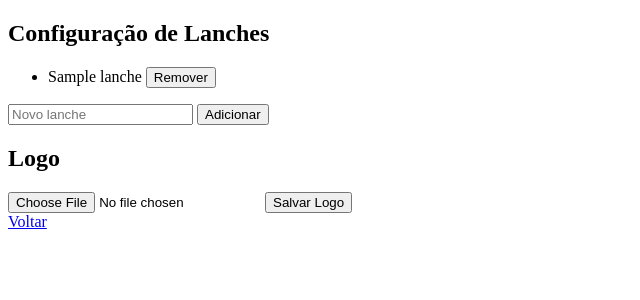
After one commit to santos-savio/sistema_pedidos_lanche, a Flask app: page /config in a window 1280 px wide. The commit adds this page. Shown: the top 300 px of the page, without its empty margins (0-640 px from the left). Run offline with Flask 3, Linux system fonts and the light colour scheme; tables that the repository leaves empty hold one stand-in row (values such as "Sample post").

Commit message:
* Adicionada tela de configuração para os tipos de lanche e logotipo * Atualizado o banco de dados para armazenar as opções de lanche

```diff
--- a/app.py
+++ b/app.py
@@ -1,4 +1,4 @@
-from flask import Flask, render_template, request, redirect, jsonify
+from flask import Flask, render_template, request, redirect, url_for
 import sqlite3
 from datetime import datetime
 import threading
@@ -7,7 +7,21 @@ import webbrowser
 app = Flask(__name__)
 
 def init_db():
-    with sqlite3.connect("vendas.db") as conn:
+    # Cria tabelas de lanches e configuração no banco.db
+    with sqlite3.connect("banco.db") as conn:
+        conn.execute("""
+            CREATE TABLE IF NOT EXISTS lanches (
+                id INTEGER PRIMARY KEY AUTOINCREMENT,
+                nome TEXT NOT NULL UNIQUE
+            )
+        """)
+        conn.execute("""
+            CREATE TABLE IF NOT EXISTS configuracao (
+                id INTEGER PRIMARY KEY,
+                logo_path TEXT
+            )
+        """)
+            # Cria tabela de pedidos no banco.db
         conn.execute("""
             CREATE TABLE IF NOT EXISTS pedidos (
                 id INTEGER PRIMARY KEY AUTOINCREMENT,
@@ -32,17 +46,19 @@ def shutdown_server():
     return "Servidor parado."
 
 def mensagem_inicial():
-    print("Sempre mantenha o arquivo vendas.db na mesma pasta do app.py.")
+    print("Sempre mantenha o arquivo banco.db na mesma pasta do app.py.")
 
 @app.route('/')
 def index():
-    with sqlite3.connect("vendas.db") as conn:
-        pedidos = conn.execute("SELECT * FROM pedidos WHERE visivel = 1 ORDER BY id DESC").fetchall()
-    return render_template("paginas/index.html", pedidos=pedidos)
+    with sqlite3.connect('banco.db') as conn:
+        pedidos = conn.execute('SELECT * FROM pedidos').fetchall()
+        lanches = conn.execute('SELECT nome FROM lanches').fetchall()
+        logo = conn.execute('SELECT logo_path FROM configuracao WHERE id=1').fetchone()
+    return render_template('paginas/index.html', pedidos=pedidos, lanches=lanches, logo=logo[0] if logo else None)
 
 @app.route('/view')
 def view():
-    with sqlite3.connect("vendas.db") as conn:
+    with sqlite3.connect("banco.db") as conn:
         pedidos = conn.execute("SELECT * FROM pedidos WHERE visivel = 1 ORDER BY id DESC").fetchall()
     return render_template("paginas/view.html", pedidos=pedidos)
 
@@ -53,33 +69,34 @@ def adicionar():
     observacao = request.form.get('observacao', '')  # Pega a observação do formulário, se não houver, define como vazio
     # observacao = "observação exemplo"
     hora = datetime.now().strftime("%H:%M:%S")
-    with sqlite3.connect("vendas.db") as conn:
+    with sqlite3.connect("banco.db") as conn:
         conn.execute("INSERT INTO pedidos (cliente, lanche, observacao, status, hora) VALUES (?, ?, ?, ?, ?)",
                      (cliente, lanche, observacao, 'aguardando', hora))
     return redirect('/')
 
 @app.route('/atualizar/<int:id>/<status>') # Atualiza o status do pedido conforme o ID e o novo status
 def atualizar(id, status):
-    with sqlite3.connect("vendas.db") as conn:
+    with sqlite3.connect("banco.db") as conn:
         conn.execute("UPDATE pedidos SET status = ? WHERE id = ?", (status, id))
     return redirect('/')
 
 @app.route('/remover/<int:id>') # Remova da exibição definindo visível como 0
 def remover(id):
-    with sqlite3.connect("vendas.db") as conn:
+    with sqlite3.connect("banco.db") as conn:
         conn.execute("UPDATE pedidos SET visivel = 0 WHERE id = ?", (id,))
     return redirect('/')
 
 @app.route('/display')
 def display():
-    with sqlite3.connect("vendas.db") as conn:
+    with sqlite3.connect("banco.db") as conn:
         pedidos = conn.execute("SELECT * FROM pedidos WHERE visivel = 1 ORDER BY id DESC LIMIT 25").fetchall()
-    return render_template("paginas/display.html", pedidos=pedidos)
+        logo = conn.execute("SELECT logo_path FROM configuracao WHERE id=1").fetchone()
+    return render_template("paginas/display.html", pedidos=pedidos, logo=logo[0] if logo else None)
 
 @app.route('/relatorio')
 def relatorio():
     import csv
-    with sqlite3.connect("vendas.db") as conn:
+    with sqlite3.connect("banco.db") as conn:
         pedidos = conn.execute("SELECT * FROM pedidos").fetchall()
     with open("relatorio.csv", "w", newline="") as f:
         writer = csv.writer(f)
@@ -95,6 +112,38 @@ def shutdown():
     print("Servidor está sendo parado...")
     return shutdown_server()
 
+def get_lanches():
+    with sqlite3.connect('banco.db') as conn:
+        return conn.execute('SELECT id, nome FROM lanches').fetchall()
+
+@app.route('/config', methods=['GET'])
+def config():
+    lanches = get_lanches()
+    return render_template('paginas/config.html', lanches=lanches)
+
+@app.route('/config/lanches', methods=['POST'])
+def config_lanches():
+    with sqlite3.connect('banco.db') as conn:
+        if 'adicionar' in request.form:
+            novo = request.form['novo_lanche']
+            if novo:
+                conn.execute('INSERT OR IGNORE INTO lanches (nome) VALUES (?)', (novo,))
+        elif 'remover' in request.form:
+            conn.execute('DELETE FROM lanches WHERE id=?', (request.form['remover'],))
+        conn.commit()
+    return redirect(url_for('config'))
+
+@app.route('/config/logo', methods=['POST'])
+def config_logo():
+    file = request.files['logo']
+    if file:
+        path = 'static/' + file.filename
+        file.save(path)
+        with sqlite3.connect('banco.db') as conn:
+            conn.execute('INSERT OR REPLACE INTO configuracao (id, logo_path) VALUES (1, ?)', (path,))
+            conn.commit()
+    return redirect(url_for('config'))
+
 if __name__ == '__main__':
     init_db()
     threading.Timer(1.0, abrir_servidor).start()  # Aguarda 1 segundo antes de abrir
--- /dev/null
+++ b/templates/paginas/config.html
@@ -0,0 +1,28 @@
+<!DOCTYPE html>
+<html lang="pt-br">
+<head>
+    <meta charset="UTF-8">
+    <title>Configuração</title>
+</head>
+<body>
+    <h2>Configuração de Lanches</h2>
+    <form action="/config/lanches" method="post">
+        <ul>
+            {% for lanche in lanches %}
+            <li>
+                {{ lanche[1] }}
+                <button type="submit" name="remover" value="{{ lanche[0] }}">Remover</button>
+            </li>
+            {% endfor %}
+        </ul>
+        <input name="novo_lanche" placeholder="Novo lanche">
+        <button type="submit" name="adicionar" value="1">Adicionar</button>
+    </form>
+    <h2>Logo</h2>
+    <form action="/config/logo" method="post" enctype="multipart/form-data">
+        <input type="file" name="logo">
+        <button type="submit">Salvar Logo</button>
+    </form>
+    <a href="/">Voltar</a>
+</body>
+</html>
--- a/templates/paginas/display.html
+++ b/templates/paginas/display.html
@@ -8,7 +8,9 @@
 </head>
 
 <body>
-    <img src="{{ url_for('static', filename='Logo_Fad.png') }}" alt="Logo" class="logo">
+    {% if logo %}
+        <img src="{{ logo }}" alt="Logo" style="max-width: 300px; display: block; margin: 0 auto;">
+    {% endif %}
     <h1>Últimos Pedidos</h1>
     {% for p in pedidos %}
     <div class="pedido {{ p[4] }}">
```
Also changed, not shown: templates/paginas/index.html (+9 -9 lines), static/gear.svg (added).
